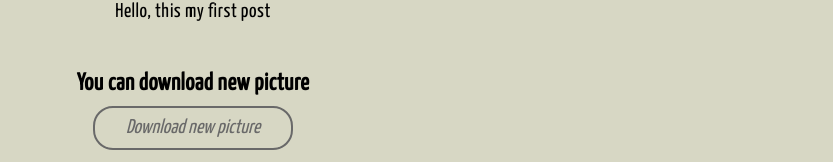
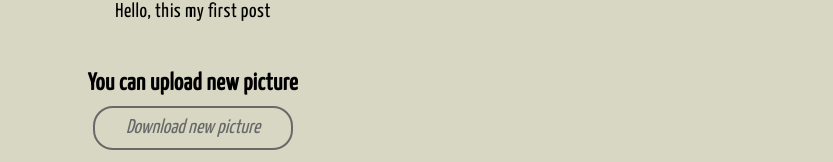
Before and after one commit to Tastaur/tastaur-gallery, a React (Create React App) app: page / in a window 1280 px wide. Shown: the part 362-524 px from the top of the page, without its empty margins (447-1280 px from the left). Built offline with nearby package versions, Linux system fonts and the light colour scheme.

Commit message:
Update UploadForm.jsx
Fix syntax mistake

```diff
--- a/src/component/UploadForm/UploadForm.jsx
+++ b/src/component/UploadForm/UploadForm.jsx
@@ -14,7 +14,7 @@ const UploadForm = (props) => {
   }
   const [showForm, setShowForm] = useState(false)
   return <div className={s.uploadContainer}>
-    <h2 className={s.title}>You can download new picture</h2>
+    <h2 className={s.title}>You can upload new picture</h2>
     {showForm ?
         <UploadReduxForm onSubmit={addPhoto}/>
         : <button className={s.button} onClick={() => setShowForm(true)}>Download new picture</button>}
```
